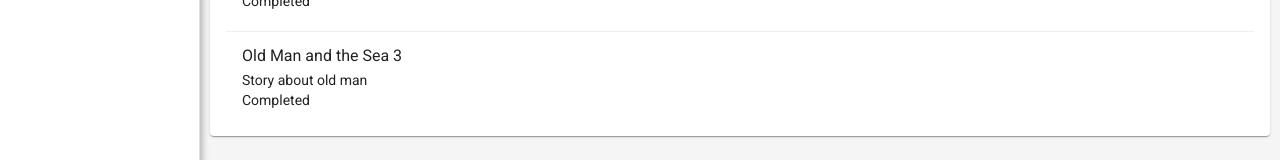
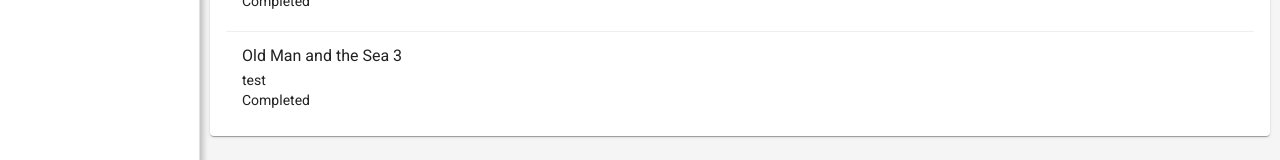
Before and after one commit to mshanks16/book-diary, an Angular app: page /book/completed in a window 1280 px wide. Shown: the part 188-348 px from the top of the page. Built offline with nearby package versions, Linux system fonts and the light colour scheme; data requests are answered from the project's data file.

Commit message:
added notes

```diff
--- a/server/db.json
+++ b/server/db.json
@@ -14,7 +14,8 @@
       "id": 3,
       "title": "Old Man and the Sea 3",
       "status": "Completed",
-      "description": "Story about old man"
+      "description": "Story about old man",
+      "notes": "test"
     },
     {
       "id": 4,
--- a/src/app/completed-books/completed-books.component.html
+++ b/src/app/completed-books/completed-books.component.html
@@ -8,7 +8,7 @@
             <mat-list role="list">
                 <mat-list-item *ngFor="let book of completedBooks" (click)="selectBook(book.id)" role="listitem">
                     <h3 matLine>{{book.title}}</h3>
-                    <p matLine>{{book.description}}</p>
+                    <p matLine>{{book.notes}}</p>
                     <p matLine>{{book.status}}</p>
                 </mat-list-item>
             </mat-list>
--- a/src/app/editing-books/editing-books.component.html
+++ b/src/app/editing-books/editing-books.component.html
@@ -16,6 +16,10 @@
               type="text" name="description"
               [(ngModel)]="book.description">
           </mat-form-field>
+          <mat-form-field appearance="fill">
+            <mat-label>Notes</mat-label>
+            <textarea matInput [(ngModel)]="book.notes" name="Notes"></textarea>
+          </mat-form-field>
           <section>
           </section>
         </mat-card-content>
--- a/src/app/shared/services/books.interface.ts
+++ b/src/app/shared/services/books.interface.ts
@@ -8,5 +8,6 @@ export interface Book {
     id: number;
     title: string;
     description: string;
+    notes: string;
     status: BookStatus;
 }
```
